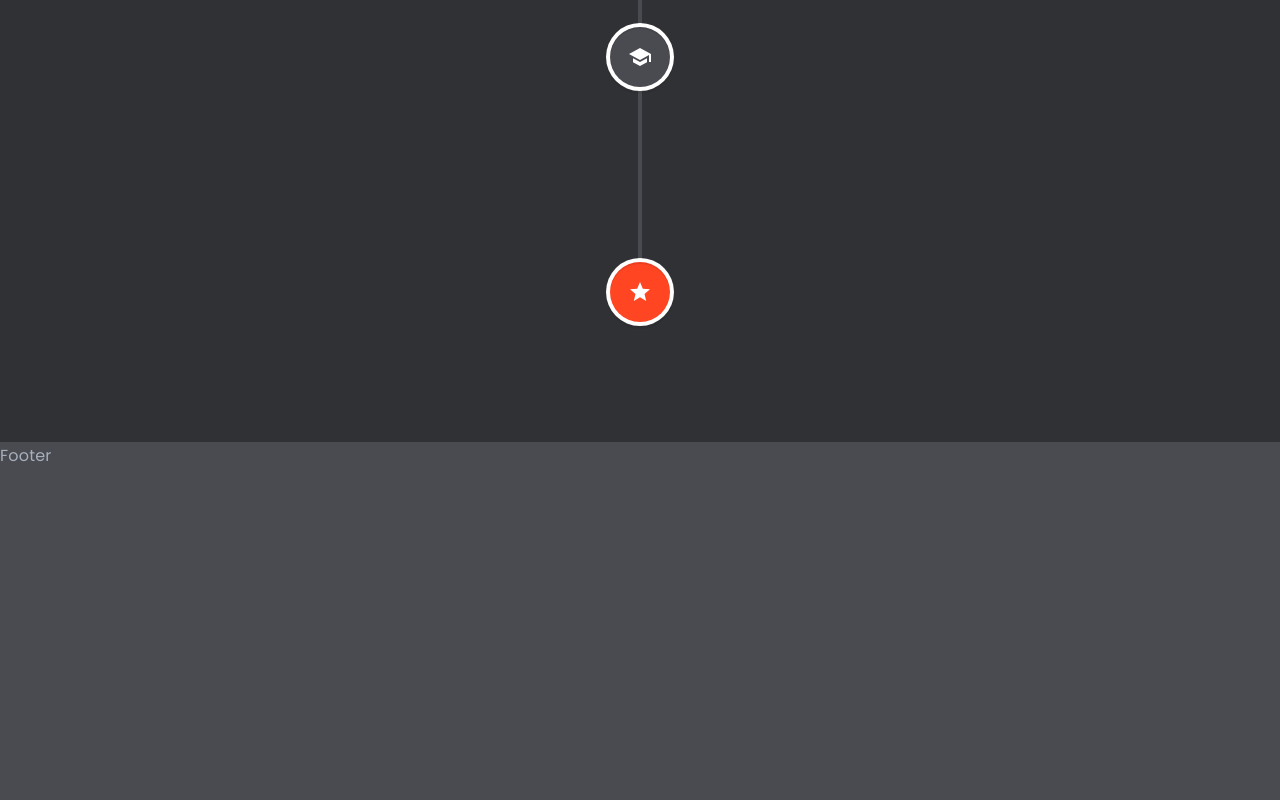
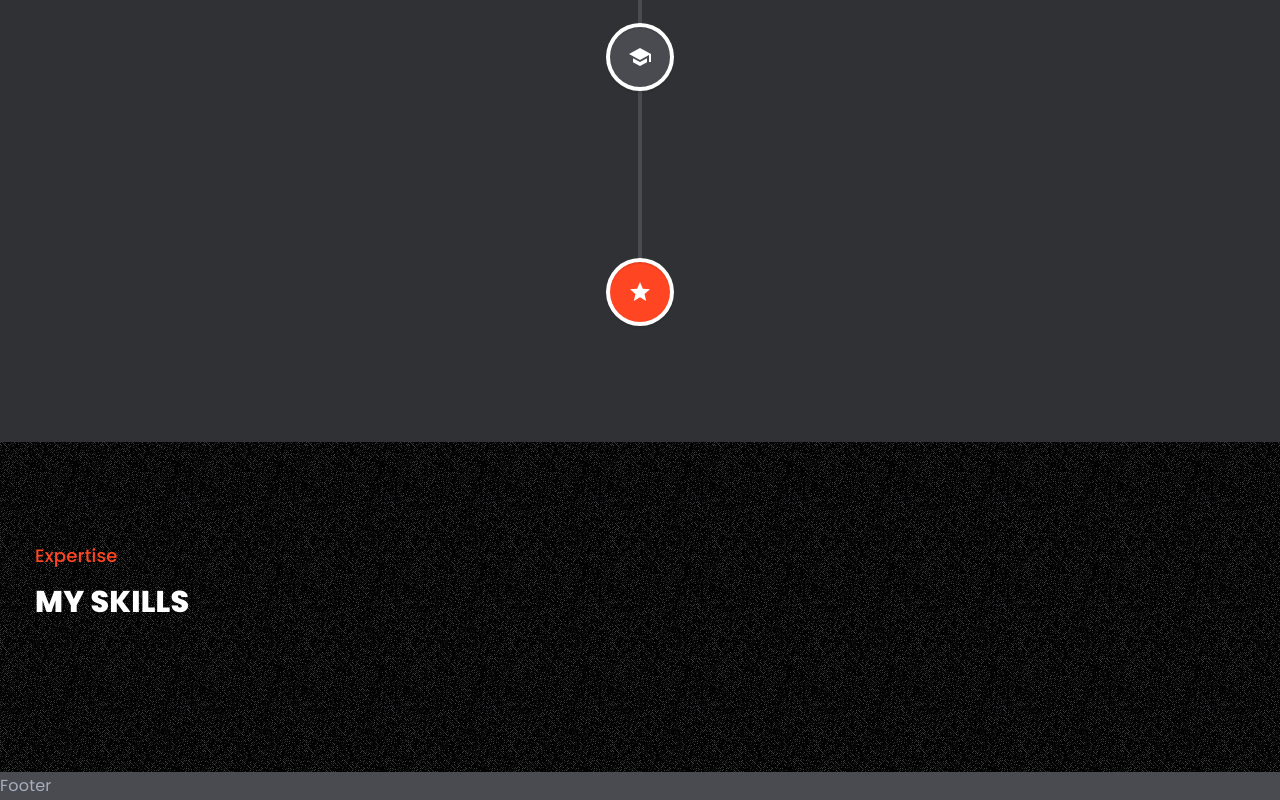
Before and after one commit to sarvesh-iyer/portfolio, a React (Vite) app: page / in a window 1280 px wide. Shown: the part 2886-3686 px from the top of the page. Before the commit the page ends 3356 px from the top, so only its background shows below. Built offline with nearby package versions, Linux system fonts and the light colour scheme.

Commit message:
main-component-section and main-container global class added, my skills section added

```diff
--- a/src/assets/styles/globalStyles.css
+++ b/src/assets/styles/globalStyles.css
@@ -125,6 +125,15 @@ h1, h2, h3, h4, h5, h6{
 	justify-content: center;
 }
 
+.main-component-section {
+	padding: var(--global-wrapper-padding);
+}
+
+.main-section-container {
+	max-width: var(--global-wrapper-width);
+    margin: 0 auto;
+}
+
 .section-heading{
 	font-weight: 800;
     text-transform: uppercase;
--- a/src/components/experiences/Experiences.jsx
+++ b/src/components/experiences/Experiences.jsx
@@ -8,8 +8,8 @@ import StarIcon from '@mui/icons-material/Star';
 
 export const Experiences = () => {
     return (
-        <section className="experience-section">
-            <div className="experience-container">
+        <section className="main-component-section experience-section">
+            <div className="main-section-container experience-container">
                 <div className="accent-heading">
                     Timeline
                 </div>
@@ -21,7 +21,7 @@ export const Experiences = () => {
                         className="vertical-timeline-element--work"
                         contentStyle={{ background: '#494b50', color: '#fff' }}
                         contentArrowStyle={{ borderRight: '10px solid  #494b50' }}
-                        date="2011 - present"
+                        date="March 2022 - Present"
                         iconStyle={{ background: '#494b50', color: '#fff' }}
                         icon={<WorkIcon />}
                     >
@@ -40,7 +40,7 @@ export const Experiences = () => {
                         iconStyle={{ background: '#494b50', color: '#fff' }}
                         icon={<WorkIcon />}
                     >
-                        <h3 className="vertical-timeline-element-title font-semibold">Shopify Theme developer</h3>
+                        <h3 className="vertical-timeline-element-title font-semibold">Shopify Theme developer (Internship)</h3>
                         <h4 className="vertical-timeline-element-subtitle font-medium">Quantulum Ventures, Bengaluru</h4>
                         <p>
                             Shopify liquid template language, E-commerce theme developer, User Experience,
--- a/src/components/experiences/experience.css
+++ b/src/components/experiences/experience.css
@@ -1,10 +1,7 @@
 .experience-section {
     background-color: var(--secondary-dark);
-    padding: var(--global-wrapper-padding);
 }
 .experience-container {
-    max-width: var(--global-wrapper-width);
-    margin: 0 auto;
     padding: 100px 0;
 }
 
--- a/src/components/hero/Hero.jsx
+++ b/src/components/hero/Hero.jsx
@@ -19,8 +19,8 @@ export const Hero = () => {
     }
 
     return (
-        <section className="hero-section">
-            <div className="hero-container">
+        <section className="main-component-section hero-section">
+            <div className="main-section-container hero-container">
                 <div className="content-box d-flex items-center">
                     <div className="left-box">
                         <div className="accent-heading">
--- a/src/components/hero/hero.css
+++ b/src/components/hero/hero.css
@@ -1,15 +1,12 @@
 .hero-section{
-    padding: var(--global-wrapper-padding);
     background-color: var(--secondary-dark);
     min-height: 100dvh;
     display: grid;
     place-items: center;
 }
 .hero-container{
-    max-width: var(--global-wrapper-width);
     margin: 0 auto;
     width: 100%;
-    /* padding: 100px 0; */
 }
 
 .content-box{
--- a/src/components/my-works/MyWorks.jsx
+++ b/src/components/my-works/MyWorks.jsx
@@ -4,8 +4,8 @@ import './my_works.css'
 
 export const MyWorks = () => {
     return (
-        <section className="my-works-section">
-            <div className="my-works-container">
+        <section className="main-component-section my-works-section">
+            <div className="main-section-container my-works-container">
                 <div className="accent-heading">
                     Portfolio
                 </div>
--- a/src/components/my-works/my_works.css
+++ b/src/components/my-works/my_works.css
@@ -1,9 +1,7 @@
 .my-works-section {
-    padding: var(--global-wrapper-padding);
+
 }
 .my-works-container {
-    max-width: var(--global-wrapper-width);
-    margin: 0 auto;
     padding: 100px 0;
 }
 
--- /dev/null
+++ b/src/components/skills/Skills.jsx
@@ -0,0 +1,18 @@
+import React from 'react'
+import './skills.css'
+
+export const Skills = () => {
+    return (
+        <section className="main-component-section experience-section skills-section">
+            <div className="main-section-container experience-container">
+                <div className="accent-heading">
+                    Expertise
+                </div>
+                <h3 className="section-heading">
+                    My Skills
+                </h3>
+
+            </div>
+        </section>
+    )
+}
--- /dev/null
+++ b/src/components/skills/skills.css
@@ -0,0 +1,5 @@
+.experience-section.skills-section{
+    background-color: #000;
+    background-image: url(../../assets/images/background/white-texture.png);
+    background-repeat: repeat;
+}
--- a/src/pages/Home.jsx
+++ b/src/pages/Home.jsx
@@ -1,6 +1,7 @@
 import { Experiences } from "../components/experiences/Experiences"
 import { Hero } from "../components/hero/Hero"
 import { MyWorks } from "../components/my-works/MyWorks"
+import { Skills } from "../components/skills/Skills"
 
 export const Home = () => {
     return (
@@ -8,6 +9,7 @@ export const Home = () => {
             <Hero />
             <MyWorks />
             <Experiences />
+            <Skills />
         </>
     )
 }
```
Also changed, not shown: src/assets/images/background/white-texture.png (added).
